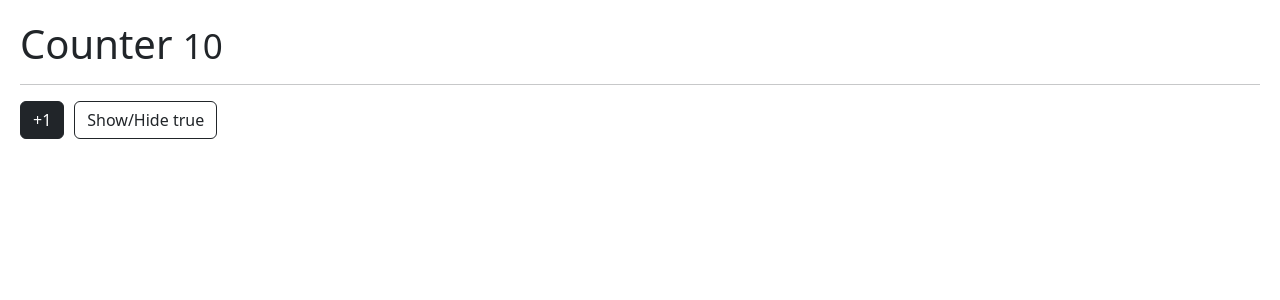
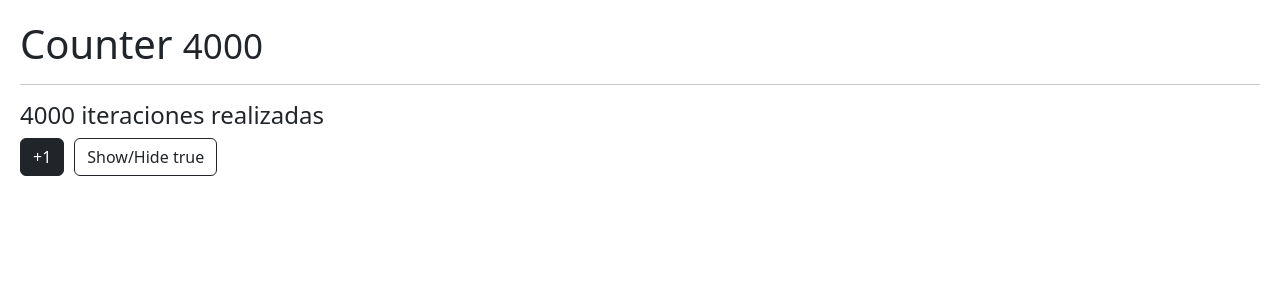
Before and after one commit to RobinsonBM/hooks-app, a React (Vite) app: page / in a window 1280 px wide. Shown: the top 300 px of the page. Built offline with nearby package versions, Linux system fonts and the light colour scheme.

Commit message:
useMemo Hook

```diff
--- /dev/null
+++ b/src/06-memos/MemoHook.jsx
@@ -0,0 +1,34 @@
+import { useMemo, useState } from 'react';
+import { useCounter } from '../hooks';
+
+const heavyStuff = (iterationNumber = 100) => {
+  for (let i = 0; i < iterationNumber; i++) {
+    console.log('Ahí vamos...');
+  }
+
+  return `${iterationNumber} iteraciones realizadas`;
+};
+
+export const MemoHook = () => {
+  const { counter, increment } = useCounter(4000);
+  const [show, setShow] = useState(true);
+
+  const memorizedValue = useMemo(() => heavyStuff(counter), [counter]);
+
+  return (
+    <>
+      <h1>
+        Counter <small>{counter}</small>
+      </h1>
+      <hr />
+      <h4>{memorizedValue}</h4>
+
+      <button className='btn btn-dark' onClick={() => increment()}>
+        +1
+      </button>
+      <button className='btn btn-outline-dark' onClick={() => setShow(!show)}>
+        Show/Hide {JSON.stringify(show)}
+      </button>
+    </>
+  );
+};
--- a/src/main.jsx
+++ b/src/main.jsx
@@ -1,5 +1,5 @@
-import ReactDOM from "react-dom/client";
-import "./index.css";
+import ReactDOM from 'react-dom/client';
+import './index.css';
 // import { HooksApp } from "./HooksApp";
 // import { CounterApp } from "./01-useState/CounterApp";
 // import { CounterWithCustomHook } from "./01-useState/CounterWithCustomHook";
@@ -8,11 +8,11 @@
 // import { MultipleCustomHooks } from "./03-examples/MultipleCustomHooks";
 // import { FocusScreen } from "./04-useRef/FocusScreen";
 // import { Layout } from "./05-useLayoutEffect/Layout";
+// import { Memorize } from "./06-memos/Memorize";
+import { MemoHook } from './06-memos/MemoHook';
 
-import { Memorize } from "./06-memos/Memorize";
-
-ReactDOM.createRoot(document.getElementById("root")).render(
+ReactDOM.createRoot(document.getElementById('root')).render(
   // <React.StrictMode>
-  <Memorize />
+  <MemoHook />,
   // </React.StrictMode>
 );
```
Also changed, not shown: 1 other file (tests, documents, lock files or other folders).
